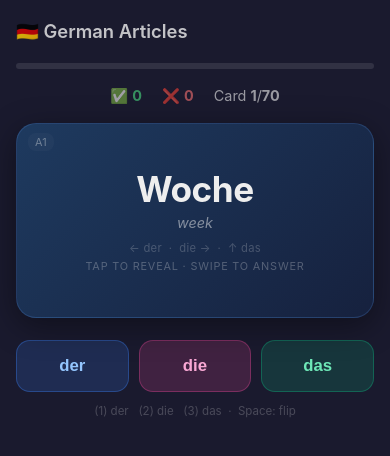
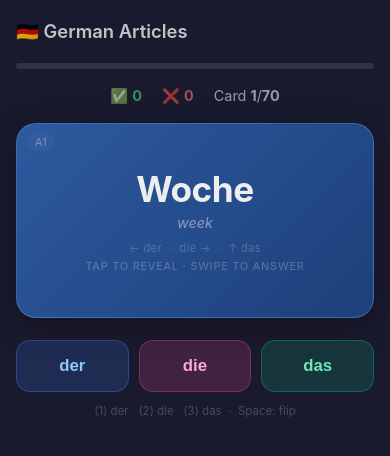
Before and after one commit to jugglingballsbot/german-flashcards, a plain HTML site: page index.html in a window 390 px wide. Both pictures are taken after a click on the button "Start →". Drawn offline with Linux system fonts and the light colour scheme.

Commit message:
fix: lighten card front/back colors for mobile visibility

```diff
--- a/index.html
+++ b/index.html
@@ -193,15 +193,15 @@
   }
 
   .card-front {
-    background: linear-gradient(135deg, #1e3a5f, #16213e);
-    border: 1px solid rgba(91,156,246,0.2);
-    box-shadow: 0 8px 32px rgba(0,0,0,0.4);
+    background: linear-gradient(135deg, #2d5a9e, #1e3f7a);
+    border: 1px solid rgba(91,156,246,0.4);
+    box-shadow: 0 8px 32px rgba(0,0,0,0.3);
   }
 
   .card-back {
-    background: linear-gradient(135deg, #1a3a2a, #0f2518);
-    border: 1px solid rgba(74,222,128,0.2);
-    box-shadow: 0 8px 32px rgba(0,0,0,0.4);
+    background: linear-gradient(135deg, #1f6644, #165535);
+    border: 1px solid rgba(74,222,128,0.4);
+    box-shadow: 0 8px 32px rgba(0,0,0,0.3);
     transform: rotateY(180deg);
   }
 
```
